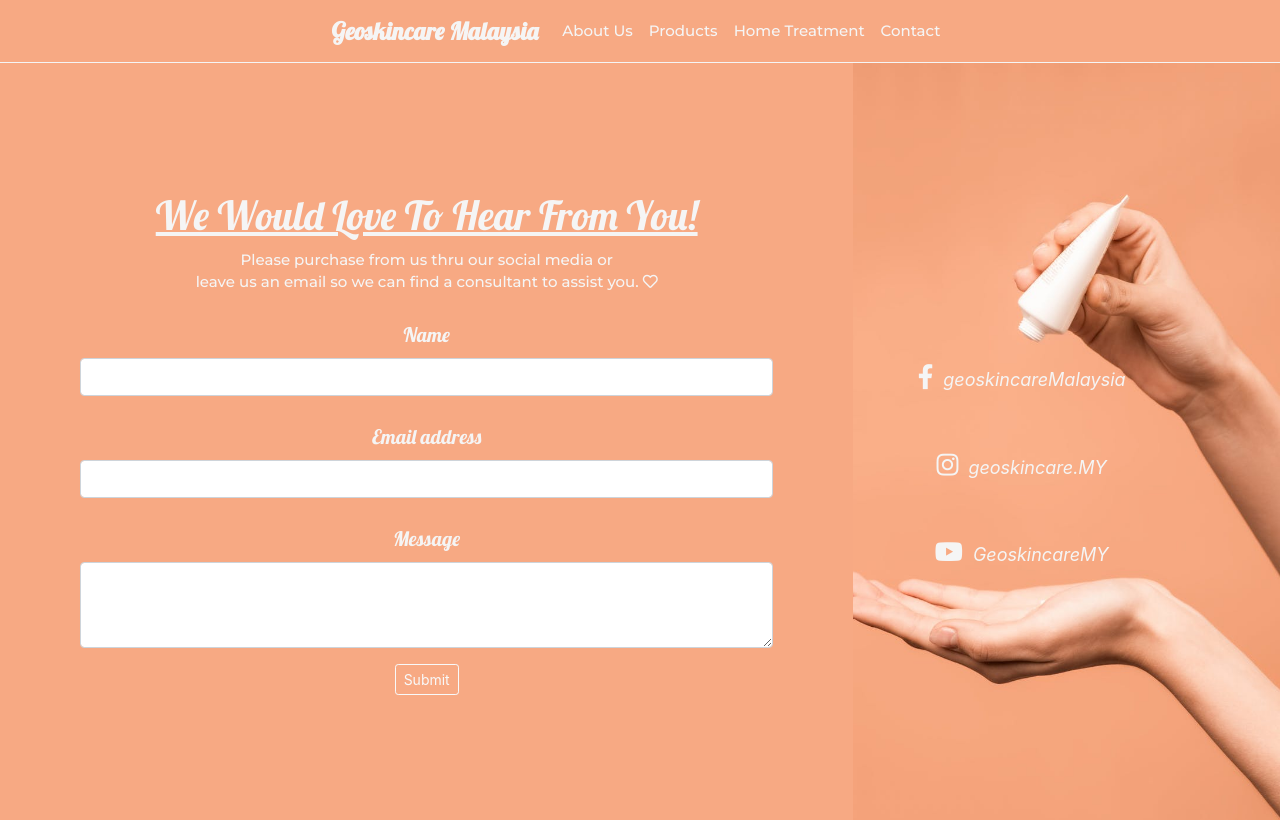
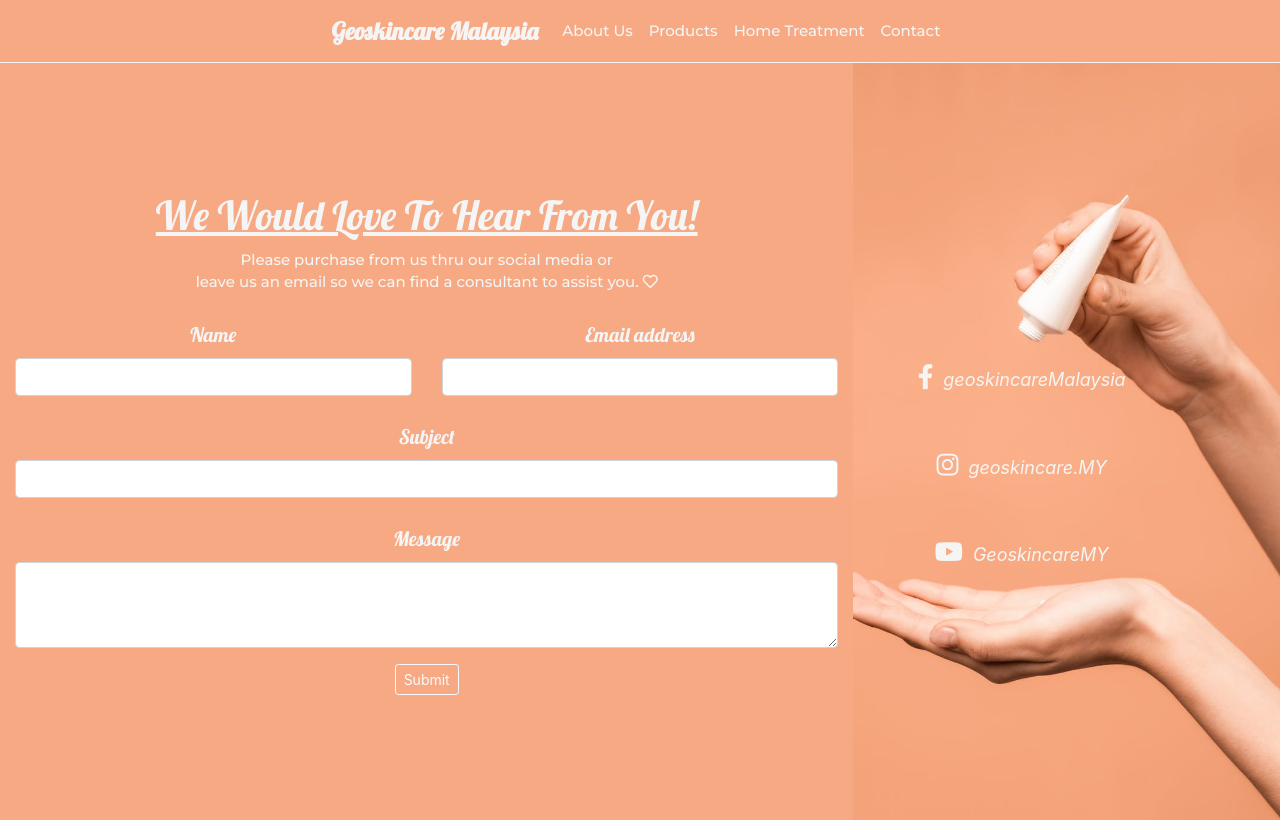
Before and after one commit to Code-Institute-Submissions/Geoskincare-Malaysia, a plain HTML site: page contact.html in a window 1280 px wide. Shown: the top 820 px of the page. Drawn offline with nearby package versions, Linux system fonts and the light colour scheme.

Commit message:
changed the contact form name and email to one row

```diff
--- a/assets/css/style.css
+++ b/assets/css/style.css
@@ -314,10 +314,6 @@ header {
     font-size: 15px;
 }
 
-.form-group {
-    padding: 0 5em 0 5em;
-}
-
 .form-title {
     color: #f5f5f5;
     font-family: "Lobster", sans-serif;
--- a/contact.html
+++ b/contact.html
@@ -43,20 +43,26 @@
 					<h1 class="inquiry-title">We Would Love To Hear From You!</h1>
 					<p class="inquiry-text">Please purchase from us thru our social media
 						or<br>leave us an email so we can find a consultant to assist you. <i class="far fa-heart"></i></p>
-					<form>
-						<div class="form-group">
-							<label for="name" class="form-title">Name</label>
-							<input type="text" class="form-control" id="name">
-			            </div>
-						<div class="form-group">
-							<label for="emailaddress" class="form-title">Email address</label>
-							<input type="email" class="form-control" id="emailaddress">
+					<form class="container">
+                        <div class="row">
+						    <div class="form-group col-lg-6">
+							    <label for="name" class="form-title">Name</label>
+							    <input type="text" class="form-control" id="name" required>
+			                </div>
+						    <div class="form-group col-lg-6">
+							    <label for="emailaddress" class="form-title">Email address</label>
+							    <input type="email" class="form-control" id="emailaddress" required>
+			                </div>
+                        </div>
+                        <div class="form-group">
+							<label for="subject" class="form-title">Subject</label>
+							<input type="text" class="form-control" id="subject" required>
 			            </div>
 						<div class="form-group">
 							<label for="message" class="form-title">Message</label>
-							<textarea class="form-control" id="message" rows="3"></textarea>
+							<textarea class="form-control" id="message" required rows="3"></textarea>
 						</div>
-						<button class="btn btn-outline-light btn-sm" type="submit">Submit</button>
+						<button class="btn btn-outline-light btn-sm" type="submit" >Submit</button>
 					</form>
 				</div>
 				<div class="col-sm-4 bg-inquiry">
```
